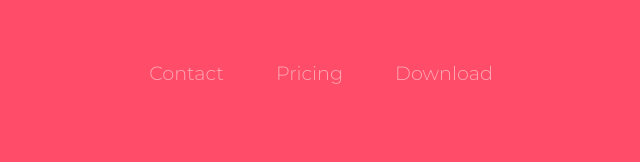
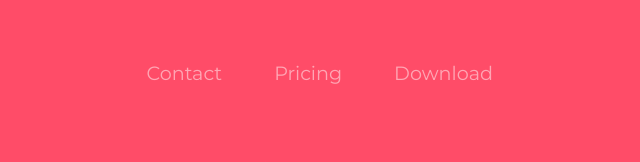
Before and after one commit to ady1812sha/tindog, a plain HTML site: page index.html in a window 1280 px wide. Shown: the top 162 px of the page, 569-1209 px from the left. Drawn offline with nearby package versions, Linux system fonts and the light colour scheme.

Commit message:
Update index.html

```diff
--- a/index.html
+++ b/index.html
@@ -31,13 +31,13 @@
         <div class="collapse navbar-collapse" id="navbarSupportedContent">
           <ul class="navbar-nav ml-auto">
             <li class="nav-item">
-              <a class="nav-link" href="#footer">Contact</a>
+              <a class="nav-link" href="#footer"><strong>Contact</strong></a>
             </li>
             <li class="nav-item">
-              <a class="nav-link" href="#pricing">Pricing</a>
+              <a class="nav-link" href="#pricing"><strong>Pricing</strong></a>
             </li>
             <li class="nav-item">
-              <a class="nav-link" href="#cta">Download</a>
+              <a class="nav-link" href="#cta"><strong>Download</strong></a>
             </li>
           </ul>
         </div>
```
